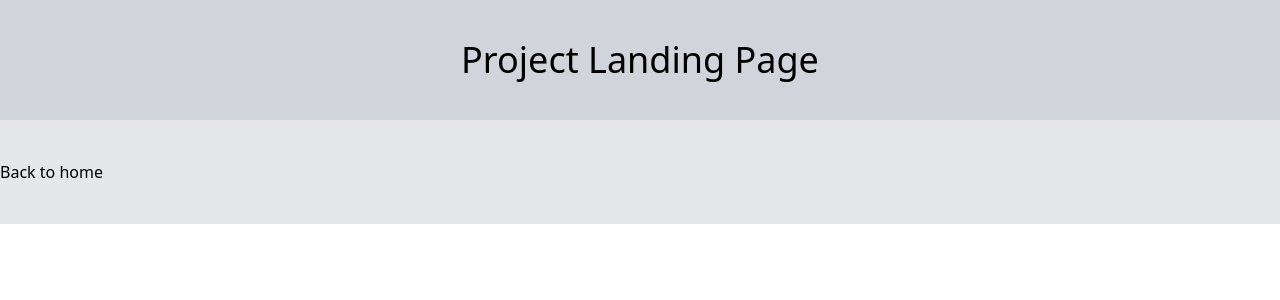
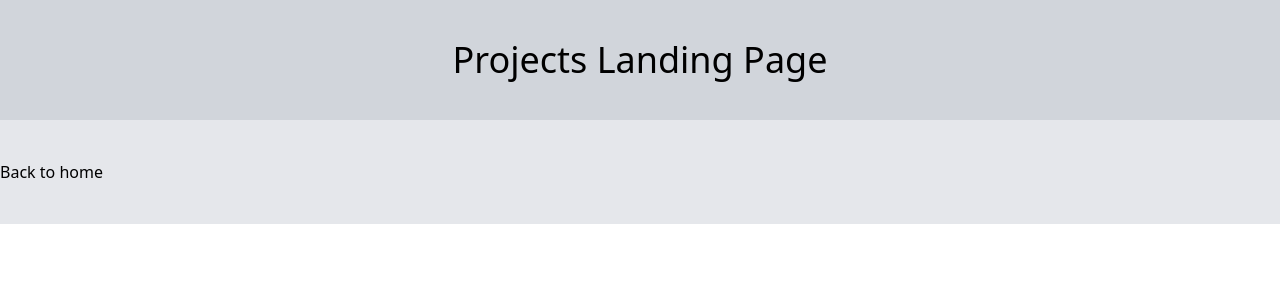
Before and after one commit to VinnyShipley/Personal_Site, a Next.js app: page /projects in a window 1280 px wide. Shown: the top 300 px of the page. Built offline with nearby package versions, Linux system fonts and the light colour scheme.

Commit message:
language filler change

```diff
--- a/src/pages/index.js
+++ b/src/pages/index.js
@@ -13,7 +13,7 @@ export default function MainLandingPage() {
 
 						<Link href='/blog'>To Blog Page</Link>
 
-						<Link href='/projects'>To Project Page</Link>
+						<Link href='/projects'>To Projects Page</Link>
 
 					</nav>
 
--- a/src/pages/projects.js
+++ b/src/pages/projects.js
@@ -3,7 +3,7 @@ import Link from 'next/link';
 export default function ProjectsLandingPage() {
   return (
     <>
-      <h1 className="text-4xl text-center text-bold bg-gray-300 m-50 py-10">Project Landing Page</h1>
+      <h1 className="text-4xl text-center text-bold bg-gray-300 m-50 py-10">Projects Landing Page</h1>
       <h2 className="bg-gray-200 m-50 py-10">
         <Link href="/">Back to home</Link>
       </h2>
```
